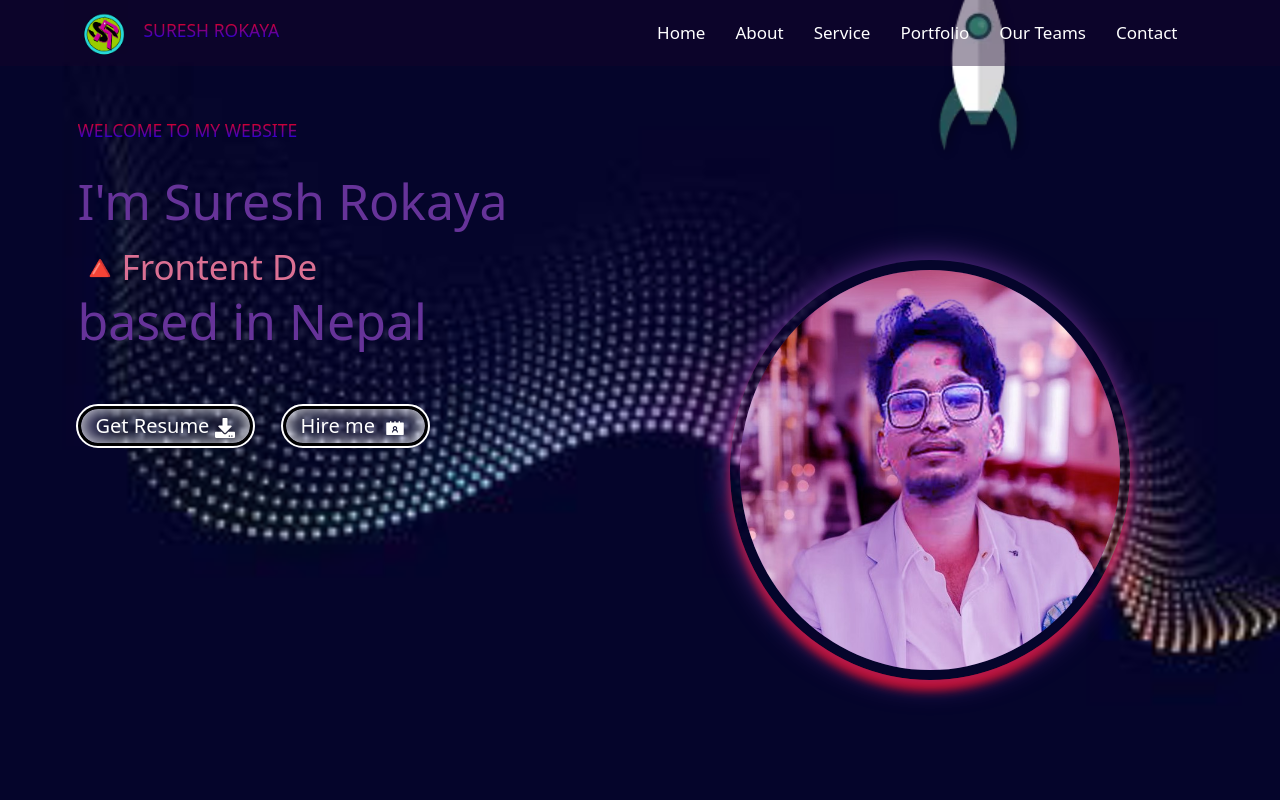
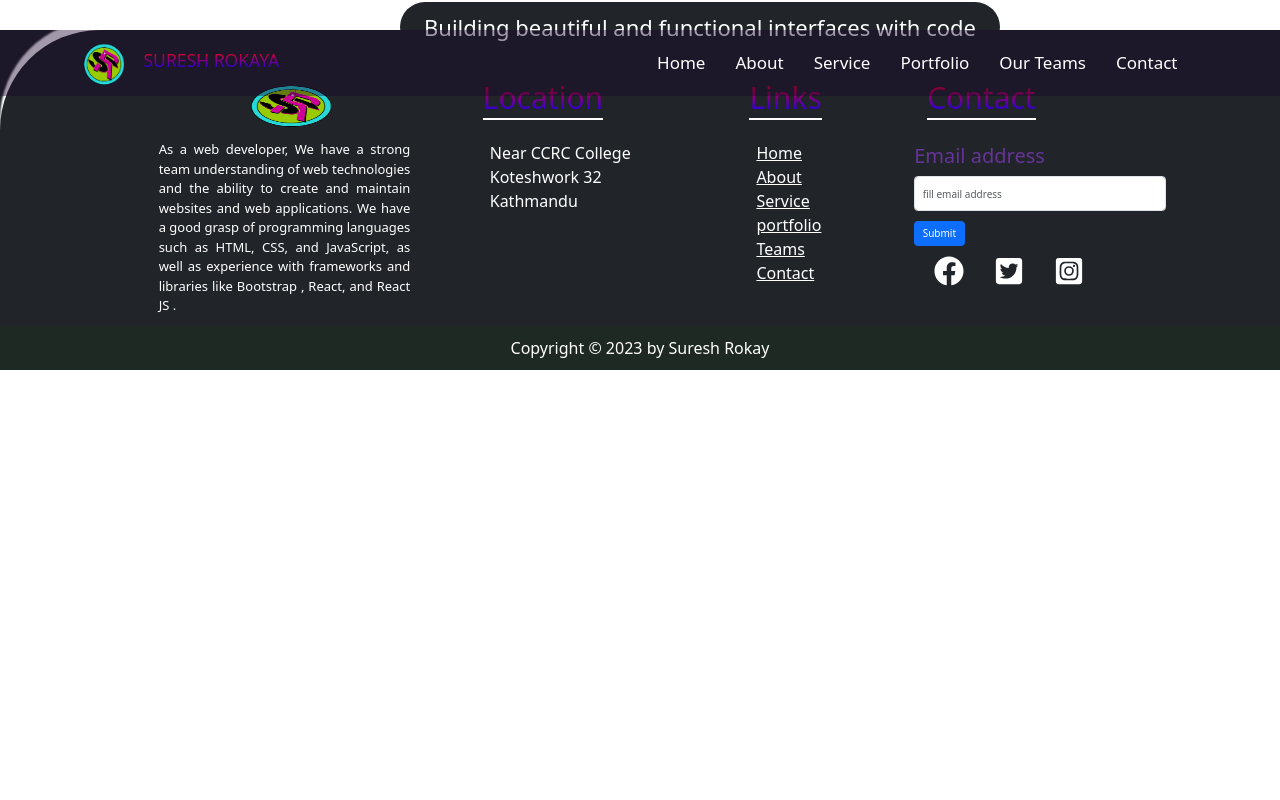
Before and after one commit to ROKAYASURESH/MyPersonalPortfolio, a React (Create React App) app: page / in a window 1280 px wide. Shown: the top 800 px of the page. Built offline with nearby package versions, Linux system fonts and the light colour scheme.

Commit message:
Change home path

```diff
--- a/package.json
+++ b/package.json
@@ -1,5 +1,6 @@
 {
   "name": "finalportfolio",
+  "homepage": "https://ROKAUASURESH.github.io/MyPersonalPortfolio",
   "version": "0.1.0",
   "private": true,
   "dependencies": {
@@ -19,6 +20,8 @@
     "web-vitals": "^2.1.4"
   },
   "scripts": {
+    "predeploy": "npm run build",
+    "deploy": "gh-pages -d build",
     "start": "react-scripts start",
     "build": "react-scripts build",
     "test": "react-scripts test",
--- a/src/App.js
+++ b/src/App.js
@@ -18,7 +18,7 @@
   <>
     <Header/>
     <Routes>
-      <Route path='/' element={<Home/>} />
+      <Route path='/MyPersonalPortfolio' element={<Home/>} />
       <Route path='/about' element={<About/>} />
       <Route path='/service' element={<Servic/>}/>
       <Route path='/portfolio' element={<Portfolio/>} />
--- a/src/Components/Pages/Header.jsx
+++ b/src/Components/Pages/Header.jsx
@@ -35,7 +35,7 @@
           <div className="collapse navbar-collapse text-center" id="navbarSupportedContent">
             <ul className="navbar-nav ms-auto mb-2 mb-lg-0">
               <li className="nav-item">
-                <NavLink className="nav-link " aria-current="page" to="/">Home</NavLink>
+                <NavLink className="nav-link " aria-current="page" to="/MyPersonalPortfolio">Home</NavLink>
               </li>
               <li className="nav-item">
                 <NavLink className="nav-link" to="/about">About</NavLink>
```
Also changed, not shown: 1 other file (tests, documents, lock files or other folders).
